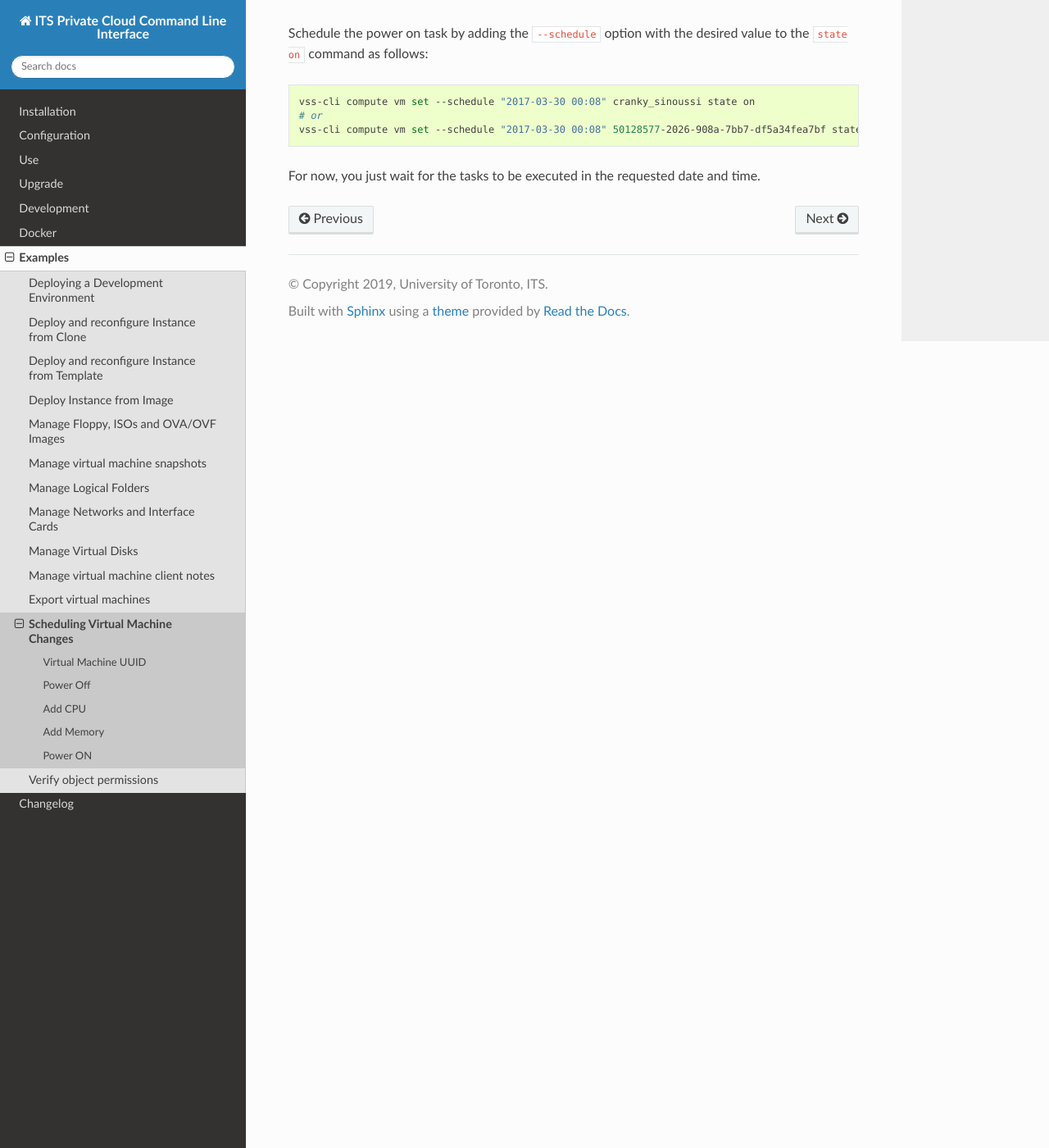
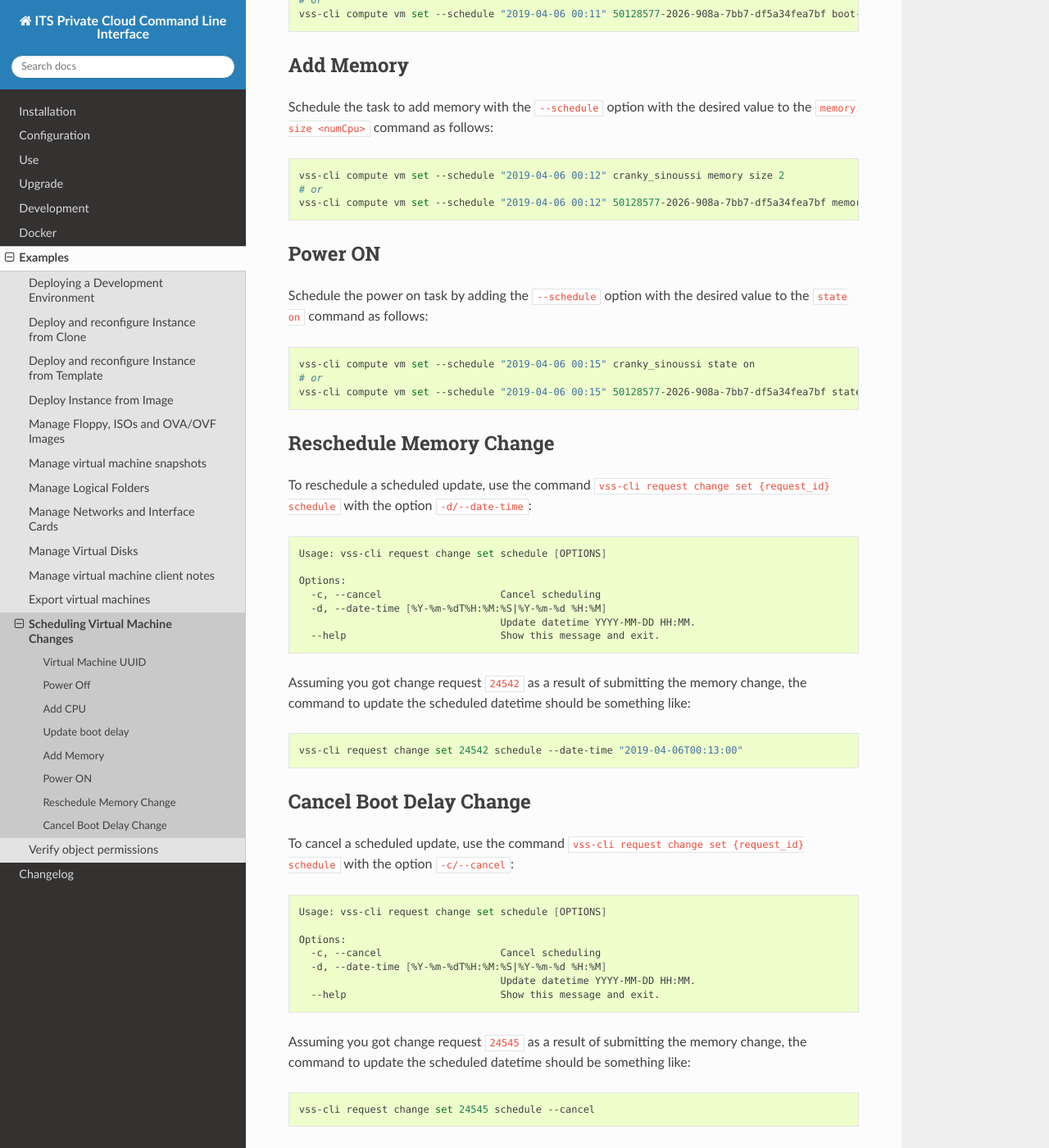
Before and after one commit to EIS-ITS/vss-cli, a Sphinx documentation site: the page built from docs/examples/schedule-change.rst, in a window 1280 px wide and 1400 px high, scrolled down 1803 px. Shown: the whole window at 82% size. Built offline with Sphinx 7.4.7 and the Read the Docs theme 2.0.0, drawn with Linux system fonts in a browser that asks for light colours; the version number could not be read and is left out; some of the changed text lies outside the part shown.

Commit message:
Issue #62: request/change/set scheduled and scheduled_datetime - request change set scheduled -d/--date-time -c/--cancel - update docs - fixes #62

```diff
--- a/docs/examples/schedule-change.rst
+++ b/docs/examples/schedule-change.rst
@@ -12,24 +12,27 @@ to any ``vss-cli compute set <uuid> <attribute>`` as described below:
 
     vss-cli compute vm set --help
 
-    Usage: vss-cli compute vm set [OPTIONS] UUID_OR_NAME COMMAND [ARGS]...
-
-      Set given virtual machine attribute such as cpu, memory, disk, network
-      backing, cd, etc.
+      Manage virtual machine attributes such as cpu, memory, disk, network
+      backing, cd, etc..
 
     Options:
-      -s, --schedule TEXT  Schedule change in a given point in time based on format
-                           YYYY-MM-DD HH:MM.
-      --help               Show this message and exit.
+      -s, --schedule [%Y-%m-%dT%H:%M:%S|%Y-%m-%d %H:%M]
+                                      Schedule change in a given point in time
+                                      based on format YYYY-MM-DD HH:MM.
+      -u, --user-meta TEXT            User metadata in key=value format. These
+                                      tags are stored in the request.
+      --help                          Show this message and exit.
 
 
-This guide, will exemplify how to schedule the following actions:
+This guide exemplifies the scheduling process for the following actions:
 
-* Shutdown/Power Off VM to run at ``2017-03-30 00:08``
-* Add CPU to run at ``2017-03-30 00:10``
-* Add Memory to run at ``2017-03-30 00:12``
-* Power On VM to run at ``2017-03-30 00:14``
-
+* Shutdown/Power Off VM to run at ``2019-04-06 00:08``: **state**
+* Add CPU to run at ``2019-04-06 00:10``: **cpu count**
+* Update boot delay at ``2019-04-06 00:11``: **boot-delay**
+* Add Memory to run at ``2019-04-06 00:12``: **memory size**
+* Power On VM to run at ``2019-04-06 00:15``: **state**
+* Reschedule the **memory size** change.
+* Cancel **boot-delay** change.
 
 Virtual Machine UUID
 --------------------
@@ -57,9 +60,9 @@ to the ``state off`` command as follows:
 
 .. code-block:: bash
 
-    vss-cli compute vm set --schedule "2017-03-30 00:08" cranky_sinoussi state off
+    vss-cli compute vm set --schedule "2019-04-06 00:08" cranky_sinoussi state off
     # or
-    vss-cli compute vm set --schedule "2017-03-30 00:08" 50128577-2026-908a-7bb7-df5a34fea7bf state off
+    vss-cli compute vm set --schedule "2019-04-06 00:08" 50128577-2026-908a-7bb7-df5a34fea7bf state off
 
 Add CPU
 -------
@@ -68,9 +71,20 @@ to the ``cpu count <numCpu>`` command as follows:
 
 .. code-block:: bash
 
-    vss-cli compute vm set --schedule "2017-03-30 00:10" cranky_sinoussi cpu count 2
+    vss-cli compute vm set --schedule "2019-04-06 00:10" cranky_sinoussi cpu count 2
     # or
-    vss-cli compute vm set --schedule "2017-03-30 00:10" 50128577-2026-908a-7bb7-df5a34fea7bf cpu count 2
+    vss-cli compute vm set --schedule "2019-04-06 00:10" 50128577-2026-908a-7bb7-df5a34fea7bf cpu count 2
+
+Update boot delay
+-----------------
+Schedule the task to update ``boot-delay`` with the ``--schedule`` option and the desired value
+to the ``boot-delay <milliseconds>`` command as follows:
+
+.. code-block:: bash
+
+    vss-cli compute vm set --schedule "2019-04-06 00:11" cranky_sinoussi boot-delay 10000
+    # or
+    vss-cli compute vm set --schedule "2019-04-06 00:11" 50128577-2026-908a-7bb7-df5a34fea7bf boot-delay 10000
 
 Add Memory
 ----------
@@ -79,9 +93,9 @@ to the ``memory size <numCpu>`` command as follows:
 
 .. code-block:: bash
 
-    vss-cli compute vm set --schedule "2017-03-30 00:10" cranky_sinoussi memory size 2
+    vss-cli compute vm set --schedule "2019-04-06 00:12" cranky_sinoussi memory size 2
     # or
-    vss-cli compute vm set --schedule "2017-03-30 00:10" 50128577-2026-908a-7bb7-df5a34fea7bf memory size 2
+    vss-cli compute vm set --schedule "2019-04-06 00:12" 50128577-2026-908a-7bb7-df5a34fea7bf memory size 2
 
 
 Power ON
@@ -91,8 +105,55 @@ to the ``state on`` command as follows:
 
 .. code-block:: bash
 
-    vss-cli compute vm set --schedule "2017-03-30 00:08" cranky_sinoussi state on
+    vss-cli compute vm set --schedule "2019-04-06 00:15" cranky_sinoussi state on
     # or
-    vss-cli compute vm set --schedule "2017-03-30 00:08" 50128577-2026-908a-7bb7-df5a34fea7bf state on
+    vss-cli compute vm set --schedule "2019-04-06 00:15" 50128577-2026-908a-7bb7-df5a34fea7bf state on
+
+
+Reschedule Memory Change
+------------------------
+To reschedule a scheduled update, use the command ``vss-cli request change set {request_id} schedule`` with
+the option ``-d/--date-time``:
+
+.. code-block:: bash
+
+    Usage: vss-cli request change set schedule [OPTIONS]
+
+    Options:
+      -c, --cancel                    Cancel scheduling
+      -d, --date-time [%Y-%m-%dT%H:%M:%S|%Y-%m-%d %H:%M]
+                                      Update datetime YYYY-MM-DD HH:MM.
+      --help                          Show this message and exit.
+
+
+Assuming you got change request ``24542`` as a result of submitting the memory change,
+the command to update the scheduled datetime should be something like:
+
+.. code-block:: bash
+
+    vss-cli request change set 24542 schedule --date-time "2019-04-06T00:13:00"
+
+Cancel Boot Delay Change
+------------------------
+To cancel a scheduled update, use the command ``vss-cli request change set {request_id} schedule`` with
+the option ``-c/--cancel``:
+
+.. code-block:: bash
+
+    Usage: vss-cli request change set schedule [OPTIONS]
+
+    Options:
+      -c, --cancel                    Cancel scheduling
+      -d, --date-time [%Y-%m-%dT%H:%M:%S|%Y-%m-%d %H:%M]
+                                      Update datetime YYYY-MM-DD HH:MM.
+      --help                          Show this message and exit.
+
+Assuming you got change request ``24545`` as a result of submitting the memory change,
+the command to update the scheduled datetime should be something like:
+
+.. code-block:: bash
+
+    vss-cli request change set 24545 schedule --cancel
+
 
 For now, you just wait for the tasks to be executed in the requested date and time.
```
Also changed, not shown: .bumpversion.cfg, 4 other files.
